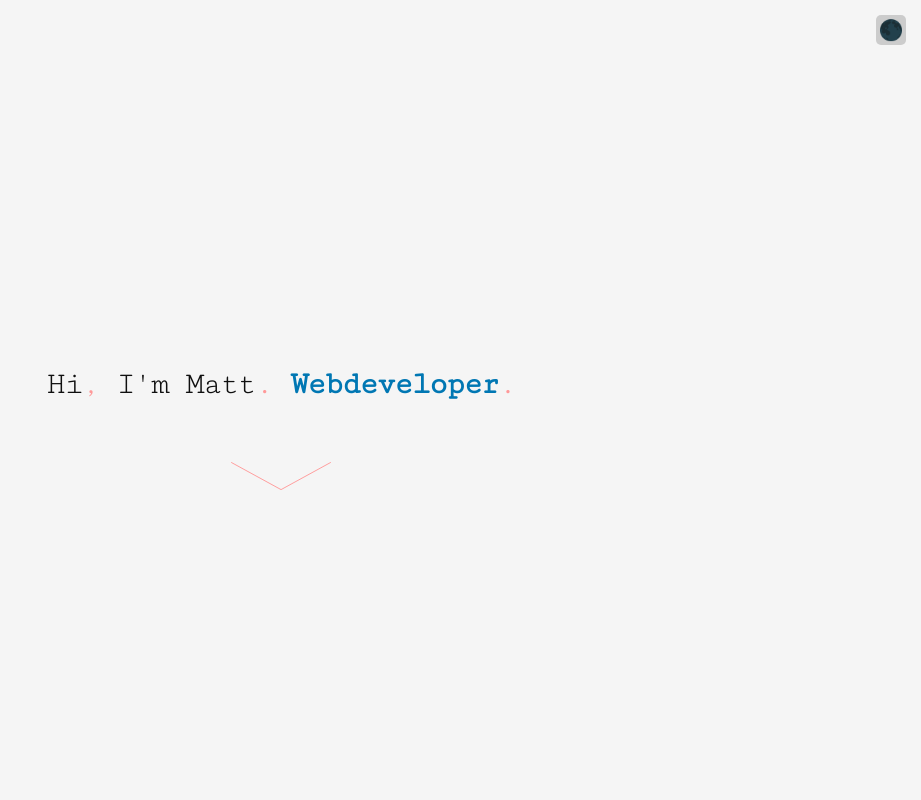
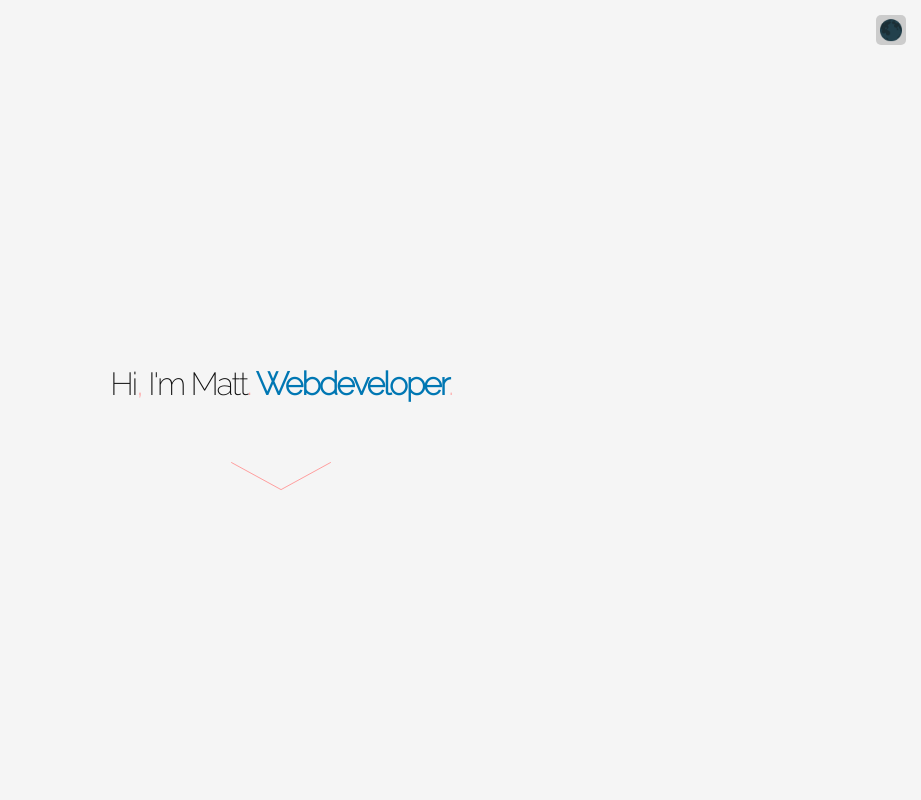
Before and after one commit to Msulecki/SyntaxError, a React (Create React App) app: page / in a window 1280 px wide. Shown: the top 800 px of the page, without its empty margins (359-1280 px from the left). Built offline with nearby package versions, Linux system fonts and the light colour scheme.

Commit message:
Removed font

```diff
--- a/src/styles/Content.scss
+++ b/src/styles/Content.scss
@@ -6,5 +6,4 @@ main {
   align-items: center;
   width: 100%;
   max-width: 800px;
-  font-family: "Cutive Mono", monospace;
 }
--- a/src/styles/_fonts.scss
+++ b/src/styles/_fonts.scss
@@ -5,12 +5,3 @@
   src: local(""), url("../fonts/raleway-v17-latin-200.woff2") format("woff2");
   font-display: swap;
 }
-
-@font-face {
-  font-family: "Cutive Mono";
-  font-style: normal;
-  font-weight: 400;
-  src: local("Cutive Mono Regular"), local("CutiveMono-Regular"),
-    url("../fonts/cutive-mono-v8-latin-ext_latin-regular.woff2") format("woff2");
-  font-display: swap;
-}
```
